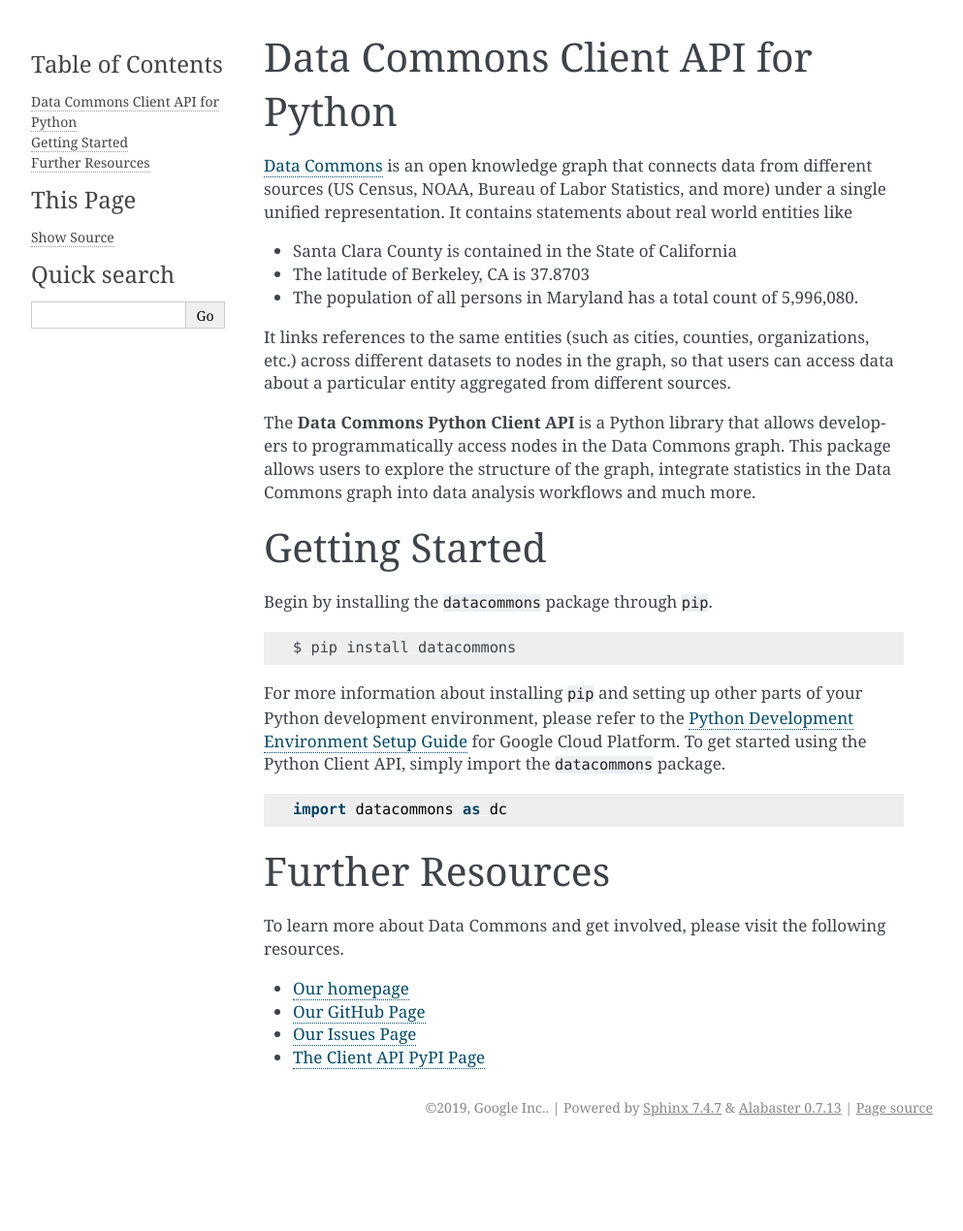
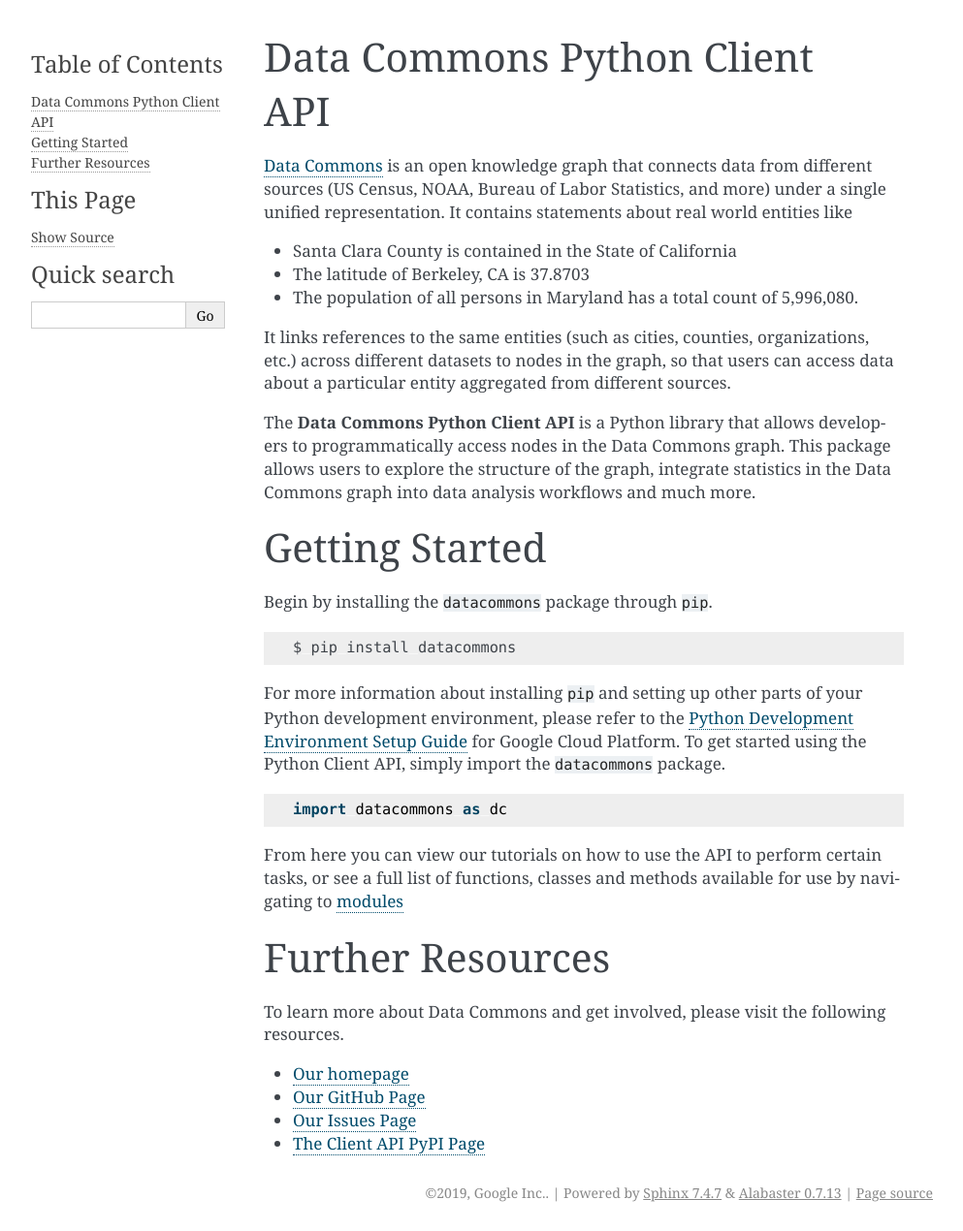
Before and after one commit to datacommonsorg/api-python, a Sphinx documentation site: the page built from docs/source/index.rst, in a window 1280 px wide. Shown: the whole page at 97% size, without its empty margins (148-1141 px from the left). Built offline with Sphinx 7.4.7, drawn with Linux system fonts in a browser that asks for light colours; before the commit the page ends 1182 px from its top, so only the background shows below that.

Commit message:
Separated files out

```diff
--- a/docs/source/conf.py
+++ b/docs/source/conf.py
@@ -17,7 +17,7 @@
 
 # -- Project information -----------------------------------------------------
 
-project = 'Data Commons Python Client API'
+project = 'Data Commons'
 copyright = '2019, Google Inc.'
 author = 'datacommons.org'
 
--- a/docs/source/index.rst
+++ b/docs/source/index.rst
@@ -1,8 +1,8 @@
 .. Data Commons Python Client API documentation master file, created by
    sphinx-quickstart on Fri Aug  2 15:29:27 2019.
 
-Data Commons Client API for Python
-==================================
+Data Commons Python Client API
+==============================
 
 .. toctree::
    :maxdepth: 1
@@ -49,6 +49,10 @@
 
     import datacommons as dc
 
+From here you can view our tutorials on how to use the API to perform certain
+tasks, or see a full list of functions, classes and methods available for use
+by navigating to `modules <modules.html>`_
+
 Further Resources
 =================
 
```
Also changed, not shown: docs/source/datacommons.core.rst (added, +7 -0 lines), docs/source/datacommons.places.rst (added, +7 -0 lines), docs/source/datacommons.populations.rst (added, +7 -0 lines), docs/source/datacommons.query.rst (added, +7 -0 lines), docs/source/datacommons.rst (+6 -39 lines), docs/source/datacommons.utils.rst (added, +7 -0 lines).
